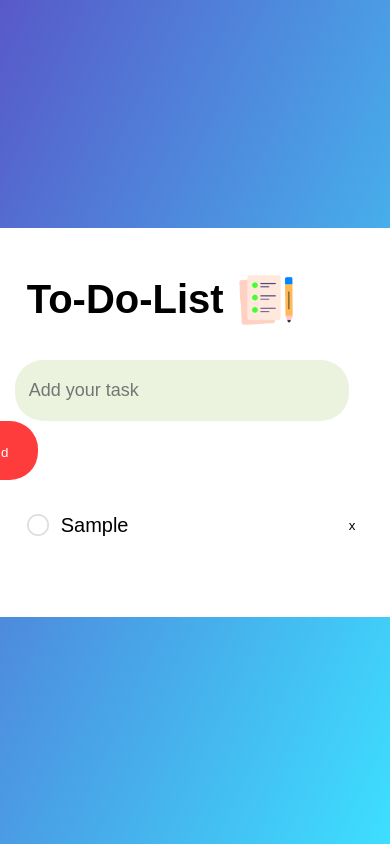
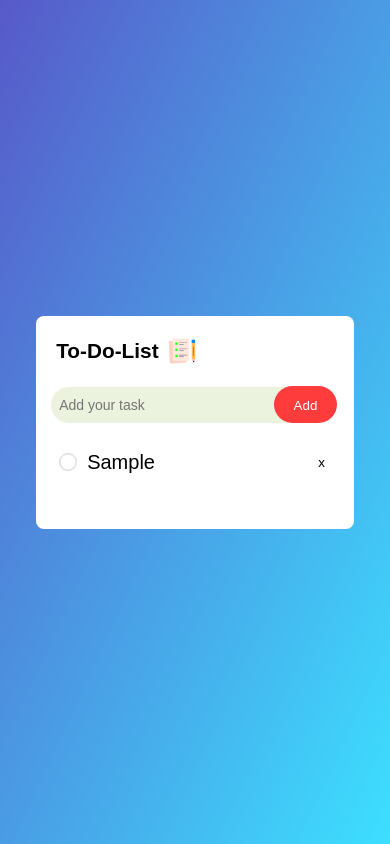
Before and after one commit to MuzzamilBukhari/To-Do-List, a plain HTML site: page index.html in a window 390 px wide. Both pictures are taken after typing "Sample" into the empty fields and a click on the button "Add". Drawn offline with Linux system fonts and the light colour scheme.

Commit message:
makes responsive for mobile

```diff
--- a/index.html
+++ b/index.html
@@ -5,6 +5,7 @@
     <meta name="viewport" content="width=device-width, initial-scale=1.0">
     <title>To Do List</title>
     <link rel="stylesheet" href="style.css">
+    <link rel="stylesheet" media="screen and (max-width: 430px)" href="phone.css">
 </head>
 <body>
     <div class="container">
--- /dev/null
+++ b/phone.css
@@ -0,0 +1,54 @@
+.container {
+    padding: 15px;
+    border-radius: 8px;
+}
+.head{
+    padding: 5px;
+}
+h1 {
+    font-size: 1.3rem;
+    margin-right: 8px;
+}
+.head img {
+    width: 30px;
+}
+input{
+    margin-top: 16px;
+    width: 270px;
+    border-radius: 22px;
+    padding: 10px 0px 10px 8px;
+    font-size: 14px;
+    background-color: rgb(235, 243, 222);
+}
+
+.input button {
+    color: white;
+    background-color: rgb(255, 60, 60);
+    padding: 12px 20px 10px 20px;
+    border-radius: 22px;
+    margin-left: -60px;
+}
+.tasks {
+    padding: 8px;
+    margin-top: 18px;
+    margin-bottom: 14px;
+}
+
+.task {
+    display: flex;
+    justify-content: left;
+    align-items: center;
+    margin-bottom: 16px;
+}
+.task img {
+    width: 18px;
+}
+
+.task p{
+    font-size: 20px;
+    width: 225px;
+    margin-left: 10px;
+}
+.task button {
+    padding: 6px;
+}
```
